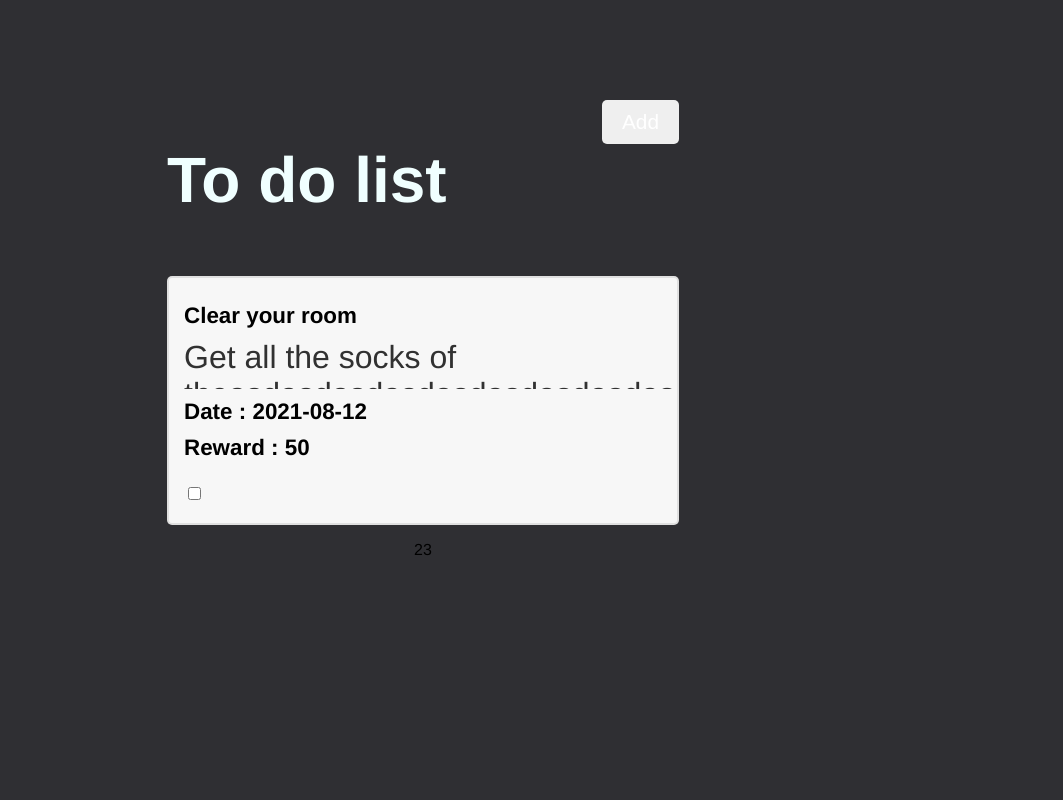
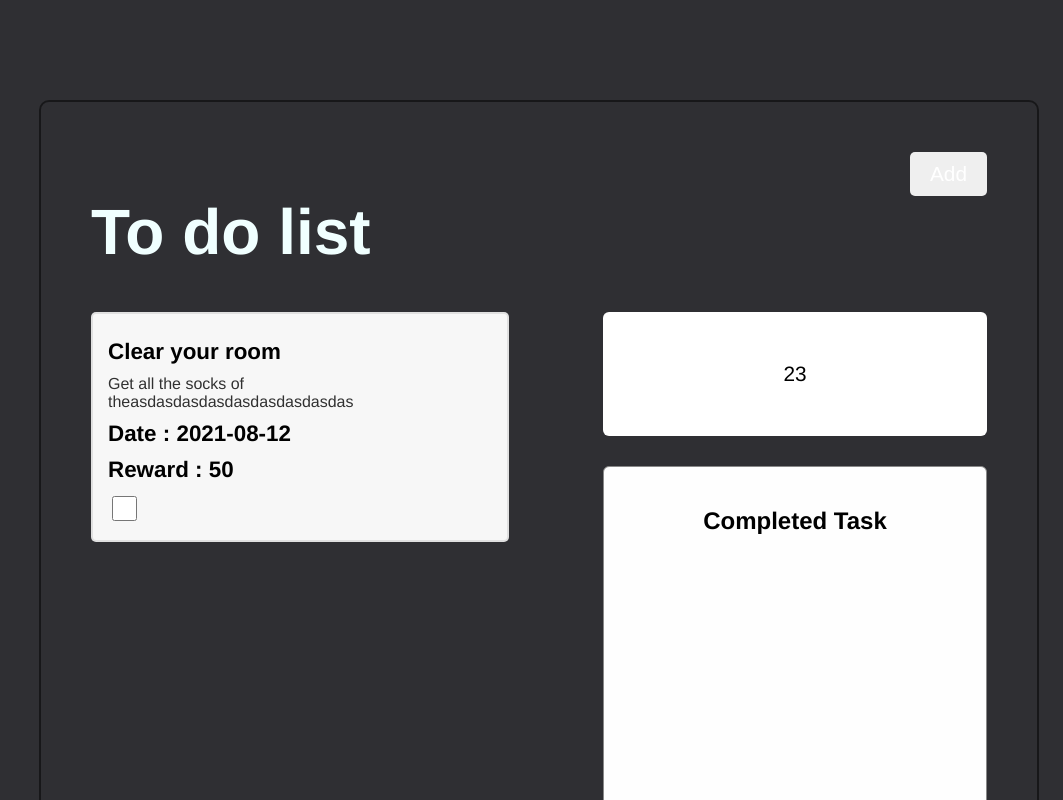
Before and after one commit to kamphol23/Check-point, a React (Create React App) app: page / in a window 1280 px wide. Shown: the top 800 px of the page, without its empty margins (217-1280 px from the left). Built offline with nearby package versions, Linux system fonts and the light colour scheme.

Commit message:
added some styling and delete function to completed tasks

```diff
--- /dev/null
+++ b/src/toDoList/CompletedTask.jsx
@@ -0,0 +1,34 @@
+import './TodoList.css'
+import { useState } from 'react'
+const CompletedTask = ({completedTasks,handleUnComplete,deleteCompletedTask}) =>{
+    const  [displayState, setDisplayState] = useState(null);
+    return(
+        <div className='completed-task-wrapper'>
+        <h2>Completed Task</h2>
+        <div className="completed-task">{completedTasks.map((task,index) =>{
+
+            return(
+                <div key={index} onClick={() => setDisplayState(displayState === index ? null : index)}
+                className={`task-description ${displayState === index ? "expanded" : ""}`}>
+                    <h3>{task.Task}</h3>
+                    <p>{task.Description}</p>
+                    <p>Reward : {task.Points}</p>
+                    <p>Task added : {task.Date}</p>
+                    <span>
+                    <input type="checkbox" onChange={() => handleUnComplete(index)}
+                    checked={task.isCompleted}/>
+                    <p>Completed</p>
+                    <button
+                    className={`deleteBtn ${displayState === index ? "expanded" : ""}`}
+                    onClick={(e) => {
+                        deleteCompletedTask(index);}}
+                    >Delete</button>
+                    </span>
+
+                </div>
+            )
+       })}</div>
+       </div>
+    )
+}
+export default CompletedTask
--- a/src/toDoList/TodoList.css
+++ b/src/toDoList/TodoList.css
@@ -4,10 +4,20 @@ body{
 .toDoList{
     font-family: 'Franklin Gothic Medium', 'Arial Narrow', Arial, sans-serif;
     text-align: center;
-    margin: 100px 30vw 0px 30vw;
-
+    margin: 100px 100px 0px 20vw;
+    border: solid 2px hsla(0, 0%, 0%, 0.504);
+    border-radius: 10px;
+    width: 70vw;
+    height: auto;
+    padding: 50px;
 }
 
+input[type="checkbox"]{
+    height: 25px;
+    width: 25px;
+    margin-right: 15px;
+    cursor: pointer;
+}
 h1{
     font-size: 4rem;
     color: azure;
@@ -45,12 +55,11 @@ button{
 
 ol{
     padding: 0;
-
+    margin: 0;
 }
 
 
 li{
-    font-size: 2rem;
     padding: 15px;
     background-color: hsl(0, 0%, 97%);
     border: 2px solid hsla(0, 0%, 85%, 0.75);
@@ -70,9 +79,10 @@ li{
     height: 100%;
     width: 100%;
     overflow: auto;
-    background-color:hsla(0, 0%, 0%, 0.109);
+    background-color:hsla(0, 0%, 0%, 0.27);
     text-align: left;
-
+    -webkit-backdrop-filter: blur(3px);
+    backdrop-filter: blur(3px);
 }
 
 .content{
@@ -154,6 +164,7 @@ li{
   .task-display{
     display: grid;
     text-align: left;
+    width: 30vw;
         h3{
             font-size: 1.4rem;
             margin: 10px 0 10px 0;
@@ -178,3 +189,48 @@ li{
     opacity: 1;
     transition: max-height 0.5s ease, opacity 0.5s ease;
   }
+
+  /* css for completed tasks */
+
+  .balance-completedTask-wrapper{
+    width: 30vw;
+
+}
+  .completed-task-wrapper{
+    background-color: #fefefe;
+    border-radius: 6px;
+    border: 1px solid #888;
+    height: 50vh;
+    padding: 20px;
+    overflow: scroll;
+  }
+  .balance{
+    font-size: 1.3rem;
+    background-color: hsl(0, 0%, 100%);
+    border-radius: 6px;
+    margin-bottom: 30px;
+    padding: 50px;
+  }
+  .completed-task{
+    display: grid;
+    text-align: left;
+    margin-bottom: 20px;
+    padding: 10px;
+    div{
+        border-bottom: solid 1px hsla(0, 0%, 50%, 0.5);
+        padding: 8px;
+    }
+    h3{
+        font-size: 1.4rem;
+        margin: 10px 0 10px 0;
+    }
+    p{
+        font-size: 1.2rem;
+        ;
+    }
+    span{
+        display: flex;
+        justify-content: end;
+        align-items: center;
+    }
+  }
--- a/src/toDoList/TodoList.jsx
+++ b/src/toDoList/TodoList.jsx
@@ -3,7 +3,7 @@ import './TodoList.css'
 
 import AddTask from "./AddTask";
 import DisplayTask from "./DisplayTask";
-
+import CompletedTask from "./CompletedTask";
 
 function ToDoList({balance,setBalance}) {
     const [tasks, setTasks] = useState([{
@@ -19,8 +19,14 @@ const [completedTasks, setCompletedTasks] = useState([])
 
         const updatedList = tasks.filter((_,i) => i !== index)
         setTasks(updatedList)
+
     }
+    function deleteCompletedTask(index) {
 
+        const updatedList = completedTasks.filter((_,i) => i !== index)
+        setCompletedTasks(updatedList)
+
+    }
     function handleComplete(index) {
         const task = tasks[index]
         task.isCompleted = !task.isCompleted
@@ -43,21 +49,16 @@ const [completedTasks, setCompletedTasks] = useState([])
                 <div style={{display: 'flex', justifyContent: 'space-between'}}>
                     <h1>To do list</h1>
                  <AddTask setTasks={setTasks}/>
-             </div>
-                 <DisplayTask tasks={tasks} deleteTask={deleteTask} handleComplete={handleComplete}/>
-                 <p>{balance}</p>
-                 <div>{completedTasks.map((task,index) =>{
-                      return(
-                          <div key={index}>
-                              <h3>{task.Task}</h3>
-                              <p>{task.Description}</p>
-                              <p>{task.Points}</p>
-                              <p>{task.Date}</p>
-                              <input type="checkbox" onChange={() => handleUnComplete(index)}
-                              checked={task.isCompleted}/>
-                          </div>
-                      )
-                 })}</div>
+                 </div>
+                <div style={{display: 'flex', justifyContent: 'space-between'}}>
+                <DisplayTask tasks={tasks} deleteTask={deleteTask} handleComplete={handleComplete}/>
+                    <div    className="balance-completedTask-wrapper" >
+                        <div className="balance">{balance}</div>
+                         <CompletedTask completedTasks={completedTasks}
+                         handleUnComplete={handleUnComplete} deleteCompletedTask={deleteCompletedTask}/>
+
+                    </div>
+                </div>
                 </div>
     )
 }
```
